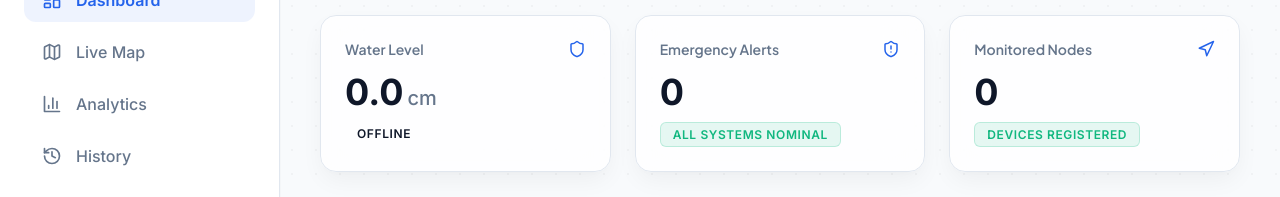
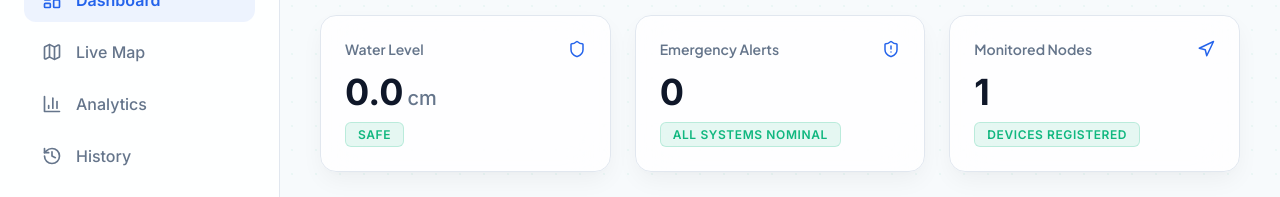
Before and after one commit to mymailhridipsarma/stpi-flood-alert-system, a React (Vite) app in the folder web_dashboard/: page / in a window 1280 px wide. Shown: the part 126-323 px from the top of the page. Built offline with nearby package versions, Linux system fonts and the light colour scheme; no server answers; the database is empty.

Commit message:
Initialize default active states in App.jsx and set 24h retention window in schema

```diff
--- a/web_dashboard/src/App.jsx
+++ b/web_dashboard/src/App.jsx
@@ -15,8 +15,27 @@ const API_BASE_URL = import.meta.env.VITE_API_BASE_URL || `http://${backendHost}
 
 export default function App() {
   const [activeTab, setActiveTab] = useState('dashboard');
-  const [devices, setDevices] = useState([]);
-  const [statusLogs, setStatusLogs] = useState([]);
+  const [devices, setDevices] = useState([
+    {
+      device_id: 'DEV-ESP32-MAIN-001',
+      name: 'Highway 101 Flood Node',
+      status: 'SAFE',
+      last_seen: new Date().toISOString(),
+      last_latitude: 37.7749,
+      last_longitude: -122.4194
+    }
+  ]);
+  const [statusLogs, setStatusLogs] = useState([
+    {
+      id: 'init-001',
+      device_id: 'DEV-ESP32-MAIN-001',
+      water_level_cm: 0,
+      status: 'SAFE',
+      wifi_rssi: -75,
+      gps_speed: 0,
+      recorded_at: new Date().toISOString()
+    }
+  ]);
   const [alerts, setAlerts] = useState([]);
   const [detections, setDetections] = useState([]);
 
```
Also changed, not shown: 1 other file (tests, documents, lock files or other folders).
